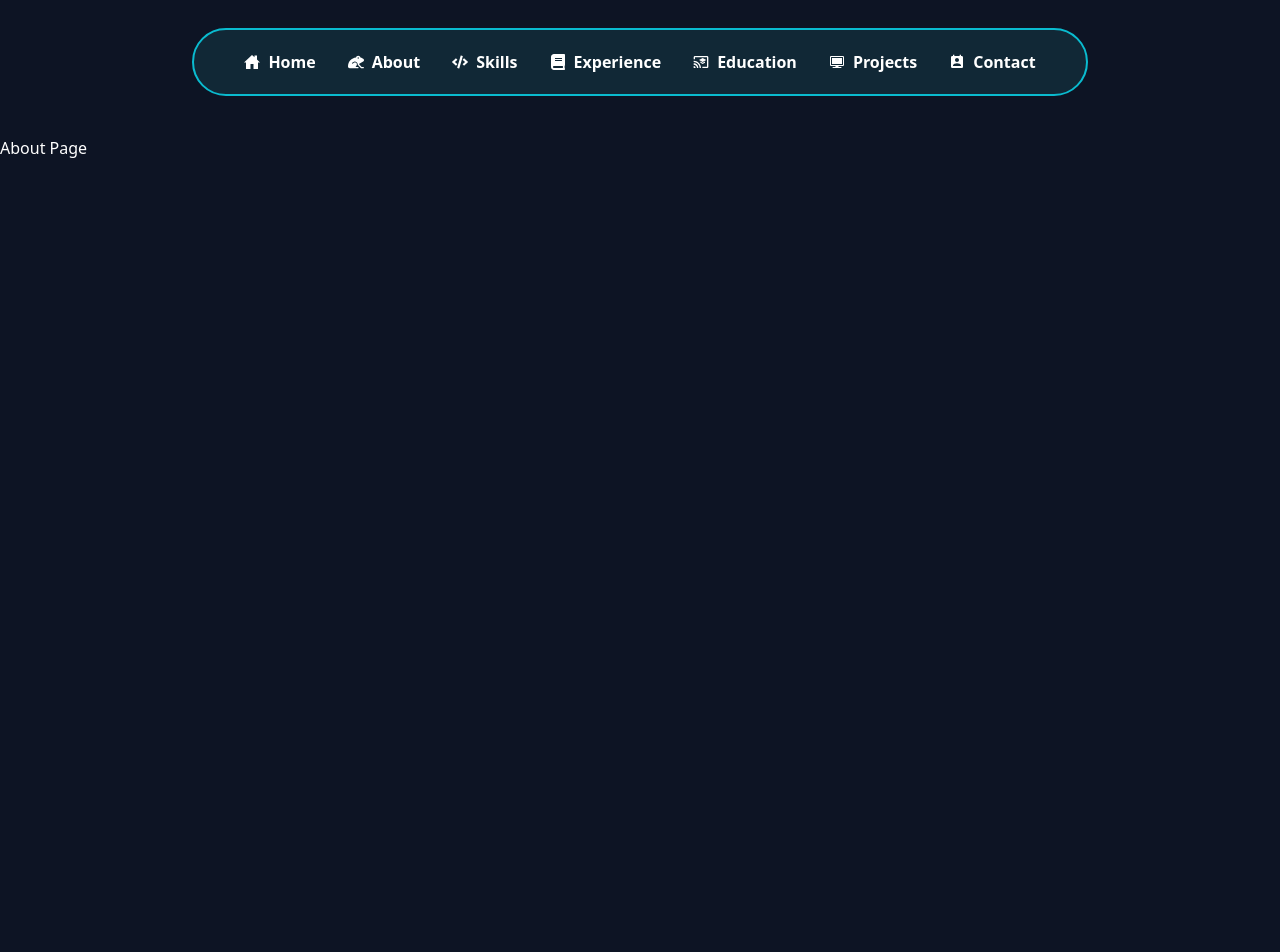
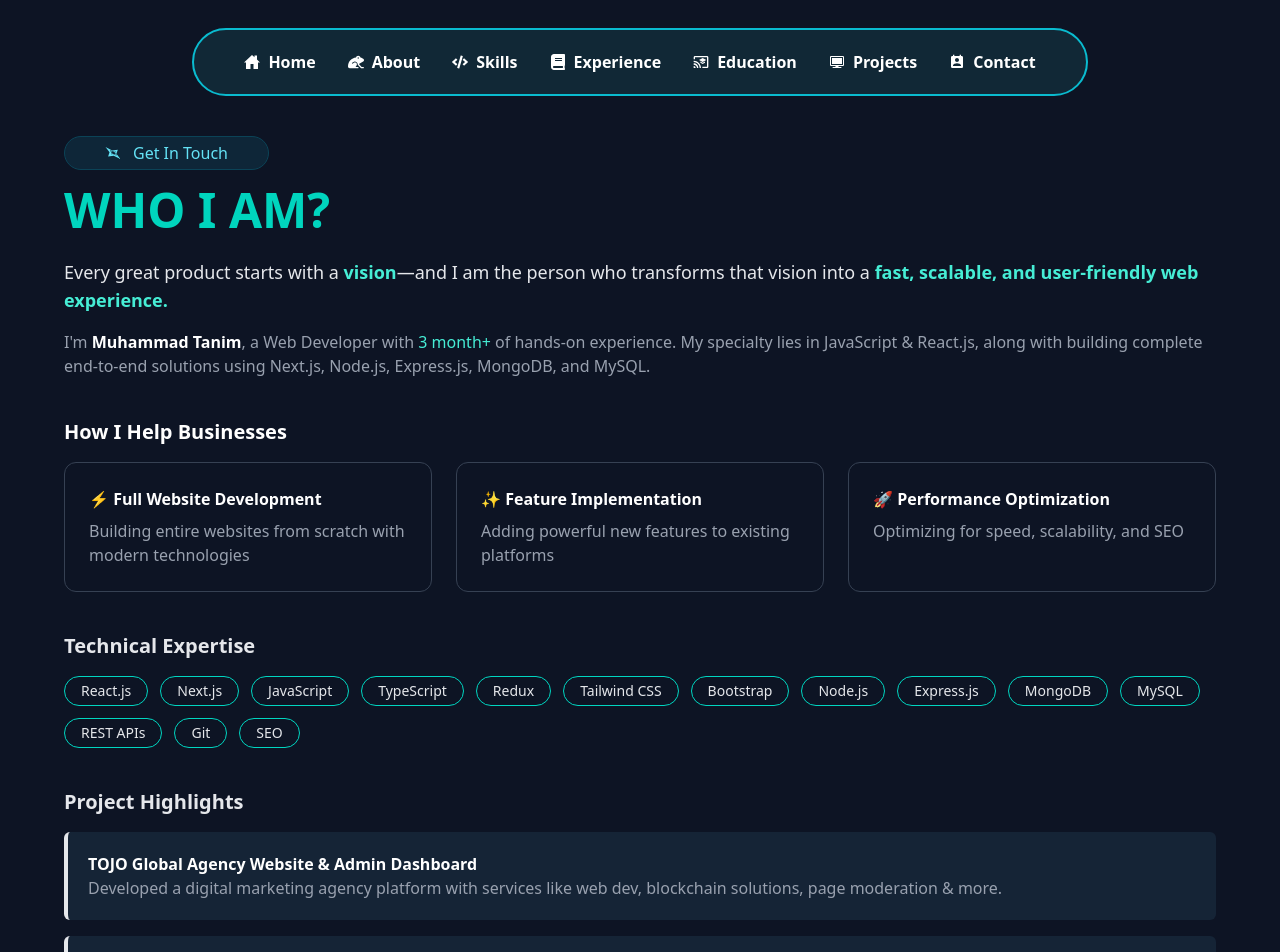
Before and after one commit to tanim246/Tanim-Portfolio-React.Js, a React (Vite) app: page /about in a window 1280 px wide. Shown: the top 952 px of the page. Before the commit the page ends 800 px from the top, so only its background shows below. Built offline with nearby package versions, Linux system fonts and the light colour scheme.

Commit message:
about make

```diff
--- /dev/null
+++ b/src/components/About.jsx
@@ -0,0 +1,195 @@
+import React from "react";
+import {
+  FaLinkedin,
+  FaGithub,
+  FaTwitter,
+  FaFacebook,
+  FaInstagram,
+} from "react-icons/fa";
+import { GiFlatStar } from "react-icons/gi";
+import { MdEmail, MdPhone } from "react-icons/md";
+
+const About = () => {
+  return (
+    <div className=" text-gray-200 max-w-6xl mx-6  mb-10  sm:mx-auto">
+      {/* Available badge */}
+      <div className="mb-4 flex">
+        <p className="rounded-full flex justify-center items-center gap-3 border py-1 px-6 sm:px-10 border-[#0b4357] bg-[#0e2638] text-[#64e2f5]">
+          <span>
+            <GiFlatStar />
+          </span>
+          <span> Get In Touch</span>
+        </p>
+      </div>
+
+      {/* Heading */}
+      <h1 className="text-4xl md:text-5xl font-bold text-teal-400 mb-6">
+        WHO I AM?
+      </h1>
+      <p className="mb-4 text-lg">
+        Every great product starts with a{" "}
+        <span className="text-teal-300 font-semibold">vision</span>—and I am the
+        person who transforms that vision into a
+        <span className="text-teal-300 font-semibold">
+          {" "}
+          fast, scalable, and user-friendly web experience.
+        </span>
+      </p>
+      <p className="mb-10 text-gray-400">
+        I'm <span className="text-white font-semibold">Muhammad Tanim</span>, a
+        Web Developer with{" "}
+        <span className="text-teal-300">3 month+</span> of hands-on experience.
+        My specialty lies in JavaScript & React.js, along with building complete
+        end-to-end solutions using Next.js, Node.js, Express.js, MongoDB, and
+        MySQL.
+      </p>
+
+      {/* How I help */}
+      <h2 className="text-xl font-semibold mb-4 text-white">
+        How I Help Businesses
+      </h2>
+      <div className="grid md:grid-cols-3 gap-6 mb-10">
+        <div className="p-6 rounded-xl border border-gray-700 hover:border-teal-500 transition">
+          <h3 className="font-bold text-white mb-2">
+            ⚡ Full Website Development
+          </h3>
+          <p className="text-gray-400">
+            Building entire websites from scratch with modern technologies
+          </p>
+        </div>
+        <div className="p-6 rounded-xl border border-gray-700 hover:border-teal-500 transition">
+          <h3 className="font-bold text-white mb-2">
+            ✨ Feature Implementation
+          </h3>
+          <p className="text-gray-400">
+            Adding powerful new features to existing platforms
+          </p>
+        </div>
+        <div className="p-6 rounded-xl border border-gray-700 hover:border-teal-500 transition">
+          <h3 className="font-bold text-white mb-2">
+            🚀 Performance Optimization
+          </h3>
+          <p className="text-gray-400">
+            Optimizing for speed, scalability, and SEO
+          </p>
+        </div>
+      </div>
+
+      {/* Technical Expertise */}
+      <h2 className="text-xl font-semibold mb-4">Technical Expertise</h2>
+      <div className="flex flex-wrap gap-3 mb-10">
+        {[
+          "React.js",
+          "Next.js",
+          "JavaScript",
+          "TypeScript",
+          "Redux",
+          "Tailwind CSS",
+          "Bootstrap",
+          "Node.js",
+          "Express.js",
+          "MongoDB",
+          "MySQL",
+          "REST APIs",
+          "Git",
+          "SEO",
+        ].map((tech) => (
+          <span className="px-4 py-1 border border-[#00d6c1] rounded-full text-sm">
+            {tech}
+          </span>
+        ))}
+      </div>
+
+      {/* Project Highlights */}
+      <h2 className="text-xl font-semibold mb-4">Project Highlights</h2>
+      <div className="space-y-4 mb-10">
+        <div className="p-5 border-l-4 bg-[#152436] rounded-md">
+          <h3 className="font-bold text-white">
+            TOJO Global Agency Website & Admin Dashboard
+          </h3>
+          <p className="text-gray-400">
+            Developed a digital marketing agency platform with services like web
+            dev, blockchain solutions, page moderation & more.
+          </p>
+        </div>
+        <div className="p-5 border-l-4  bg-[#152436] rounded-md">
+          <h3 className="font-bold text-white">
+            TS Geosystem E-commerce Website
+          </h3>
+          <p className="text-gray-400">
+            Built an e-commerce system for surveying equipment with database
+            architecture, APIs, payment processing & invoice generation.
+          </p>
+        </div>
+        <div className="p-5 border-l-4 bg-[#152436] rounded-md">
+          <h3 className="font-bold text-white">TOJO News Platform</h3>
+          <p className="text-gray-400">
+            Created a modern news platform with premium/free content, real-time
+            notifications and authentication systems.
+          </p>
+        </div>
+      </div>
+
+      {/* Passion & Goal */}
+      <div className="p-6 border border-teal-600 bg-[#0f1c2a] rounded-xl mb-10">
+        <h3 className="font-bold text-teal-400 mb-2">🚀 My Passion & Goal</h3>
+        <p className="text-gray-400">
+          I'm passionate about building modern, interactive, and scalable
+          applications that empower businesses to grow in the digital space. I
+          thrive on continuous learning, exploring new technologies, and
+          delivering impactful solutions that make a difference.
+        </p>
+      </div>
+
+      {/* Contact Section */}
+      <h2 className="text-xl font-semibold mb-4">Let's Connect!</h2>
+      <p className="text-gray-400 mb-6">
+        Let's build something impactful together, feel free to reach out.
+      </p>
+
+      <div className="grid md:grid-cols-2 gap-4 mb-6">
+        <div className="p-4 bg-[#101a29] rounded-md flex items-center gap-3">
+          <MdEmail className="text-teal-400 text-xl" />
+          <span>muhammadtanim@gmail.com</span>
+        </div>
+        <div className="p-4 bg-[#101a29] rounded-md flex items-center gap-3">
+          <MdPhone className="text-teal-400 text-xl" />
+          <span>+880 1646 471206</span>
+        </div>
+      </div>
+      <div className="p-4 bg-[#101a29] rounded-md mb-10">
+        <span className="text-teal-400 font-semibold">Portfolio: </span>
+        up coming......
+      </div>
+
+      {/* Social Links */}
+      <div className="flex gap-4 mb-10">
+        <a href="#" className="p-2 bg-[#152436] text-[#2cd4bd] rounded-md">
+          <FaLinkedin />
+        </a>
+        <a href="#" className="p-2 bg-[#152436] text-[#2cd4bd] rounded-md">
+          <FaGithub />
+        </a>
+        <a href="#" className="p-2 bg-[#152436] text-[#2cd4bd] rounded-md">
+          <FaTwitter />
+        </a>
+        <a href="#" className="p-2 bg-[#152436] text-[#2cd4bd] rounded-md">
+          <FaFacebook />
+        </a>
+        <a href="#" className="p-2 bg-[#152436] text-[#2cd4bd] rounded-md">
+          <FaInstagram />
+        </a>
+      </div>
+
+      {/* Button */}
+      <a
+        href="#"
+        className="inline-block py-3 px-8 rounded-lg bg-[#00d6c1] font-semibold text-white transition duration-300 hover:shadow-[0_0_25px_#00d6c1,0_0_50px_#00d6c1]"
+      >
+        Get In Touch →
+      </a>
+    </div>
+  );
+};
+
+export default About;
--- a/src/components/Skills.jsx
+++ b/src/components/Skills.jsx
@@ -203,6 +203,19 @@ const Skills = () => {
           </div>
         </div>
       </div>
+      {/* end part */}
+      <div className="flex flex-col gap-6 items-center mt-15">
+        <p className="text-[#9da3a2] text-xl px-6 text-center">
+          Ready to bring your vision to life with cutting-edge technology?
+        </p>
+        <a
+          href="#"
+          className="relative inline-block py-4 px-10 rounded-2xl bg-[#3787f0] font-semibold text-white
+             transition duration-300 hover:shadow-[0_0_12px_#3787f0,0_0_50px_#18b5ad]"
+        >
+          Start a Project
+        </a>
+      </div>
     </div>
   );
 };
--- a/src/routes/Router.jsx
+++ b/src/routes/Router.jsx
@@ -4,6 +4,7 @@ import App from "../App";
 import Contact from "../components/Contact";
 import Experience from "../components/Experience";
 import Skills from "../components/Skills";
+import About from "../components/About";
 
 export const router = createBrowserRouter([
   {
@@ -20,7 +21,7 @@ export const router = createBrowserRouter([
       },
       {
         path: "/about",
-        element: <div>About Page</div>,
+        element: <About />,
       },
       {
         path: "/skills",
```
